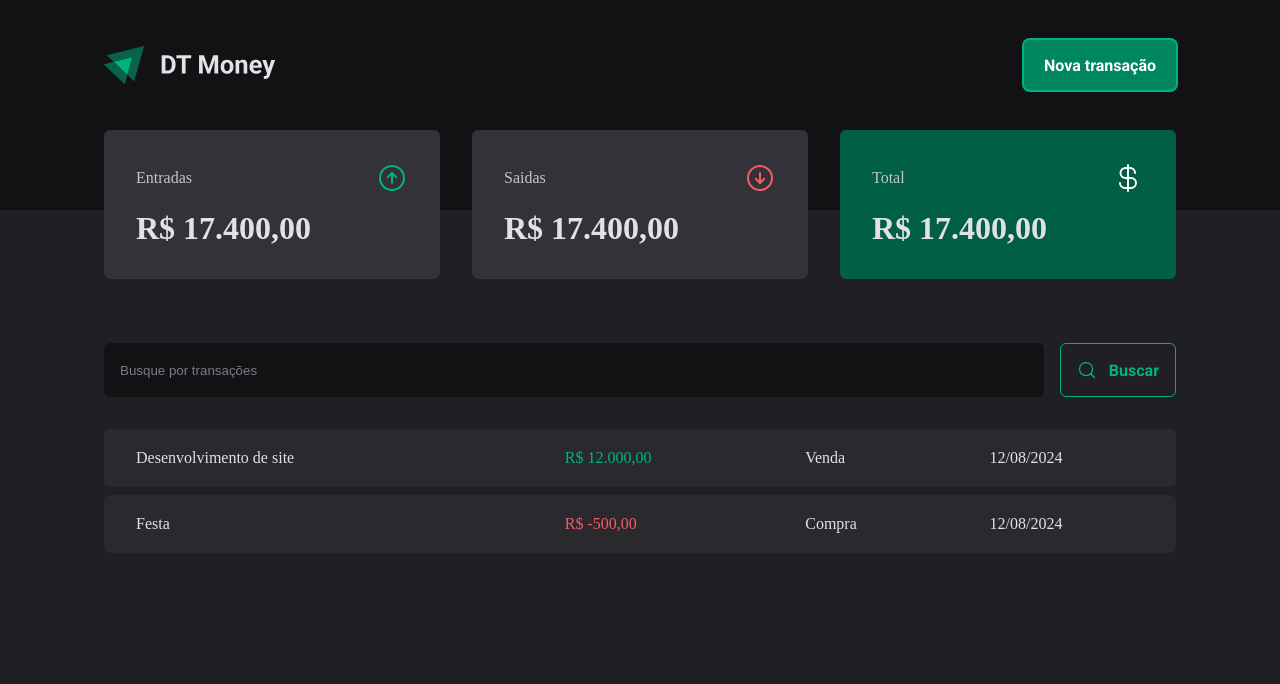
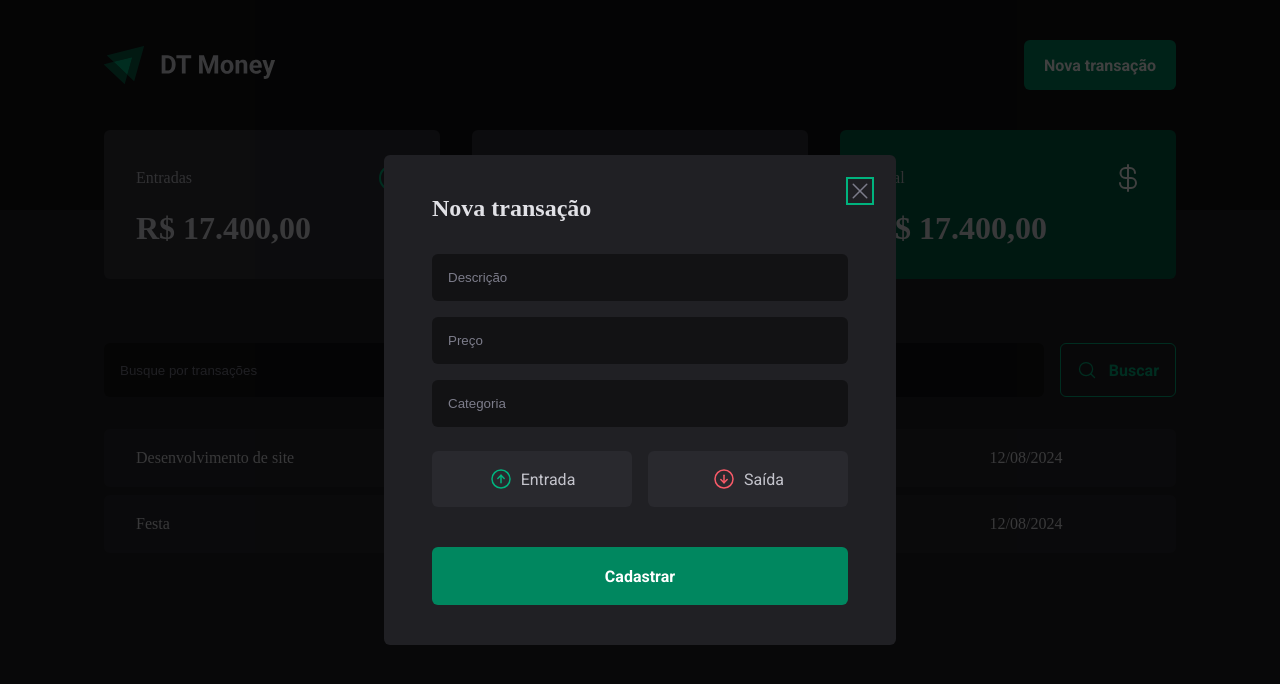
Before and after one commit to marcosparreiras/ignite-react-03, a React (Vite) app: page / in a window 1280 px wide. Both pictures are taken after a click on the button "Nova transação". Shown: the top 684 px of the page. Built offline with nearby package versions, Linux system fonts and the light colour scheme.

Commit message:
feat: add new-transaction-modal component

```diff
--- a/package.json
+++ b/package.json
@@ -10,6 +10,8 @@
     "preview": "vite preview"
   },
   "dependencies": {
+    "@radix-ui/react-dialog": "^1.1.1",
+    "@radix-ui/react-radio-group": "^1.2.0",
     "phosphor-react": "^1.4.1",
     "react": "^18.3.1",
     "react-dom": "^18.3.1",
--- a/src/components/Header/index.tsx
+++ b/src/components/Header/index.tsx
@@ -1,5 +1,7 @@
 import { HeaderContainer, HeaderContent, NewTransactionButton } from "./styles";
 import logoImg from "../../assets/Logo.svg";
+import * as Dialog from "@radix-ui/react-dialog";
+import { NewTransactionModal } from "../NewTransactionModal";
 
 export function Header() {
   return (
@@ -7,7 +9,12 @@
       <HeaderContent>
         <img src={logoImg} alt="" />
 
-        <NewTransactionButton>Nova transação</NewTransactionButton>
+        <Dialog.Root>
+          <Dialog.Trigger asChild>
+            <NewTransactionButton>Nova transação</NewTransactionButton>
+          </Dialog.Trigger>
+          <NewTransactionModal />
+        </Dialog.Root>
       </HeaderContent>
     </HeaderContainer>
   );
--- /dev/null
+++ b/src/components/NewTransactionModal/index.tsx
@@ -0,0 +1,39 @@
+import * as Dialog from "@radix-ui/react-dialog";
+import {
+  CloseButton,
+  Content,
+  Overlay,
+  TransactionType,
+  TransactionTypeButton,
+} from "./styles";
+import { ArrowCircleDown, ArrowCircleUp, X } from "phosphor-react";
+
+export function NewTransactionModal() {
+  return (
+    <Dialog.Portal>
+      <Overlay />
+      <Content>
+        <Dialog.Title>Nova transação</Dialog.Title>
+        <CloseButton>
+          <X size={24} />
+        </CloseButton>
+        <form>
+          <input type="text" placeholder="Descrição" required />
+          <input type="number" placeholder="Preço" required />
+          <input type="text" placeholder="Categoria" required />
+          <TransactionType>
+            <TransactionTypeButton variant="income" value="income">
+              <ArrowCircleUp size={24} />
+              Entrada
+            </TransactionTypeButton>
+            <TransactionTypeButton variant="outcome" value="outcome">
+              <ArrowCircleDown size={24} />
+              Saída
+            </TransactionTypeButton>
+          </TransactionType>
+          <button type="submit">Cadastrar</button>
+        </form>
+      </Content>
+    </Dialog.Portal>
+  );
+}
--- /dev/null
+++ b/src/components/NewTransactionModal/styles.ts
@@ -0,0 +1,119 @@
+import * as Dialog from "@radix-ui/react-dialog";
+import * as RadioGroup from "@radix-ui/react-radio-group";
+import styled from "styled-components";
+
+export const Overlay = styled(Dialog.Overlay)`
+  position: fixed;
+  width: 100vw;
+  height: 100vh;
+  inset: 0;
+  background: rgba(0, 0, 0, 0.75);
+`;
+
+export const Content = styled(Dialog.Content)`
+  min-width: 32rem;
+  border-radius: 6px;
+  padding: 2.5rem 3rem;
+  background: ${(props) => props.theme["gray-800"]};
+  position: fixed;
+  top: 50%;
+  left: 50%;
+  transform: translate(-50%, -50%);
+
+  form {
+    margin-top: 2rem;
+    display: flex;
+    flex-direction: column;
+    gap: 1rem;
+
+    input {
+      border-radius: 6px;
+      border: 0;
+      background: ${(props) => props.theme["gray-900"]};
+      color: ${(props) => props.theme["gray-300"]};
+      padding: 1rem;
+
+      &::placeholder {
+        color: ${(props) => props.theme["gray-500"]};
+      }
+    }
+
+    button[type="submit"] {
+      height: 58px;
+      border: 0;
+      background: ${(props) => props.theme["green-500"]};
+      color: ${(props) => props.theme.white};
+      font-weight: bold;
+      padding: 0 1.25rem;
+      border-radius: 6px;
+      margin-top: 1.5rem;
+      cursor: pointer;
+
+      &:hover {
+        background: ${(props) => props.theme["green-700"]};
+        transition: background-color 0.2s;
+      }
+    }
+  }
+`;
+
+export const CloseButton = styled(Dialog.Close)`
+  position: absolute;
+  background: transparent;
+  border: 0;
+  top: 1.5rem;
+  right: 1.5rem;
+  line-height: 0;
+  cursor: pointer;
+  color: ${(props) => props.theme["gray-500"]};
+`;
+
+export const TransactionType = styled(RadioGroup.Root)`
+  display: grid;
+  grid-template-columns: repeat(2, 1fr);
+  gap: 1rem;
+  margin-top: 0.5rem;
+`;
+
+interface TransactionTypeButtonProps {
+  variant: "income" | "outcome";
+}
+
+export const TransactionTypeButton = styled(
+  RadioGroup.Item
+)<TransactionTypeButtonProps>`
+  background: ${(props) => props.theme["gray-700"]};
+  padding: 1rem;
+  display: flex;
+  align-items: center;
+  justify-content: center;
+  gap: 0.5rem;
+  border-radius: 6px;
+  cursor: pointer;
+  border: 0;
+  color: ${(props) => props.theme["gray-300"]};
+
+  svg {
+    color: ${(props) =>
+      props.variant === "income"
+        ? props.theme["green-300"]
+        : props.theme["red-300"]};
+  }
+
+  &[data-state="unchecked"]:hover {
+    transition: background-color 0.2s;
+    background: ${(props) => props.theme["gray-600"]};
+  }
+
+  &[data-state="checked"] {
+    color: ${(props) => props.theme.white};
+    background: ${(props) =>
+      props.variant === "income"
+        ? props.theme["green-500"]
+        : props.theme["red-500"]};
+
+    svg {
+      color: ${(props) => props.theme.white};
+    }
+  }
+`;
```
Also changed, not shown: 1 other file (tests, documents, lock files or other folders).
